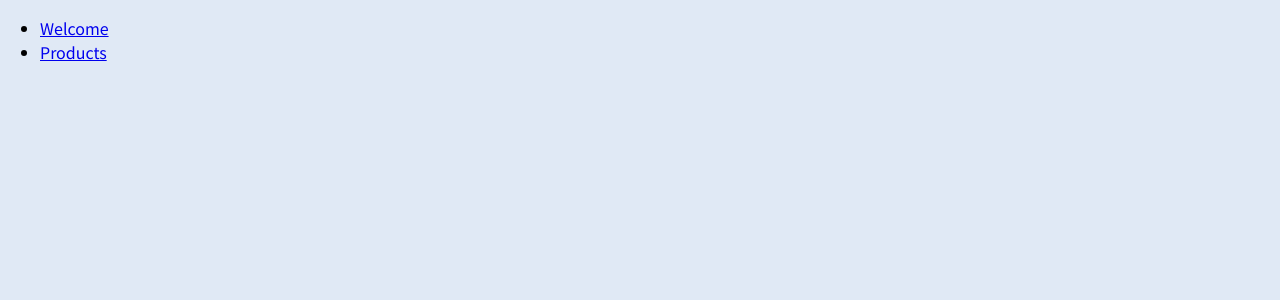
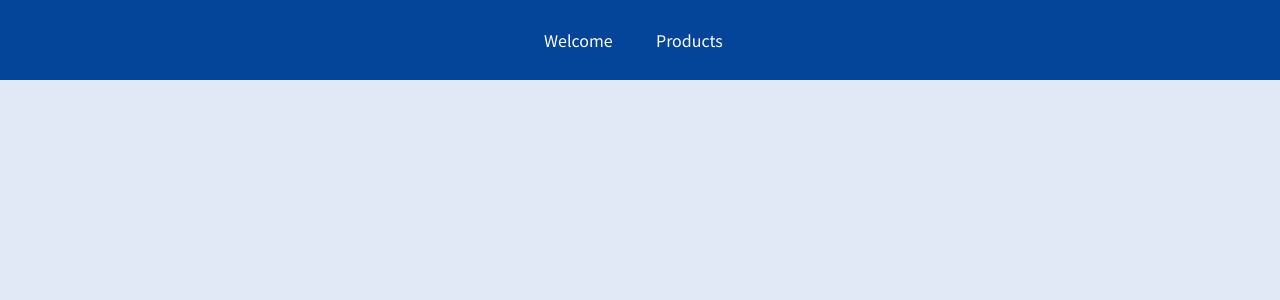
Before and after one commit to wjdals95/udemyProject_reactRouter, a React (Create React App) app: page / in a window 1280 px wide. Shown: the top 300 px of the page. Built offline with nearby package versions, Linux system fonts and the light colour scheme.

Commit message:
NavLink사용

```diff
--- a/src/components/MainHeader.js
+++ b/src/components/MainHeader.js
@@ -1,17 +1,19 @@
 import React from 'react';
-import { Link } from 'react-router-dom';
+import { Link, NavLink } from 'react-router-dom';
 //Link: 말 그대로 링크를 생성하는 역할.
+
+import classes from './MainHeader.module.css'
 
 const MainHeader = () => {
     return (
-        <header>
+        <header className={classes.header}>
             <nav>
                 <ul>
                     <li>
-                        <Link to='/welcome'>Welcome</Link>
+                        <NavLink activeClassName={classes.active} to='/welcome'>Welcome</NavLink>
                     </li>
                     <li>
-                        <Link to='/products'>Products</Link>
+                        <NavLink activeClassName={classes.active} to='/products'>Products</NavLink>
                     </li>
                 </ul>
             </nav>
```
